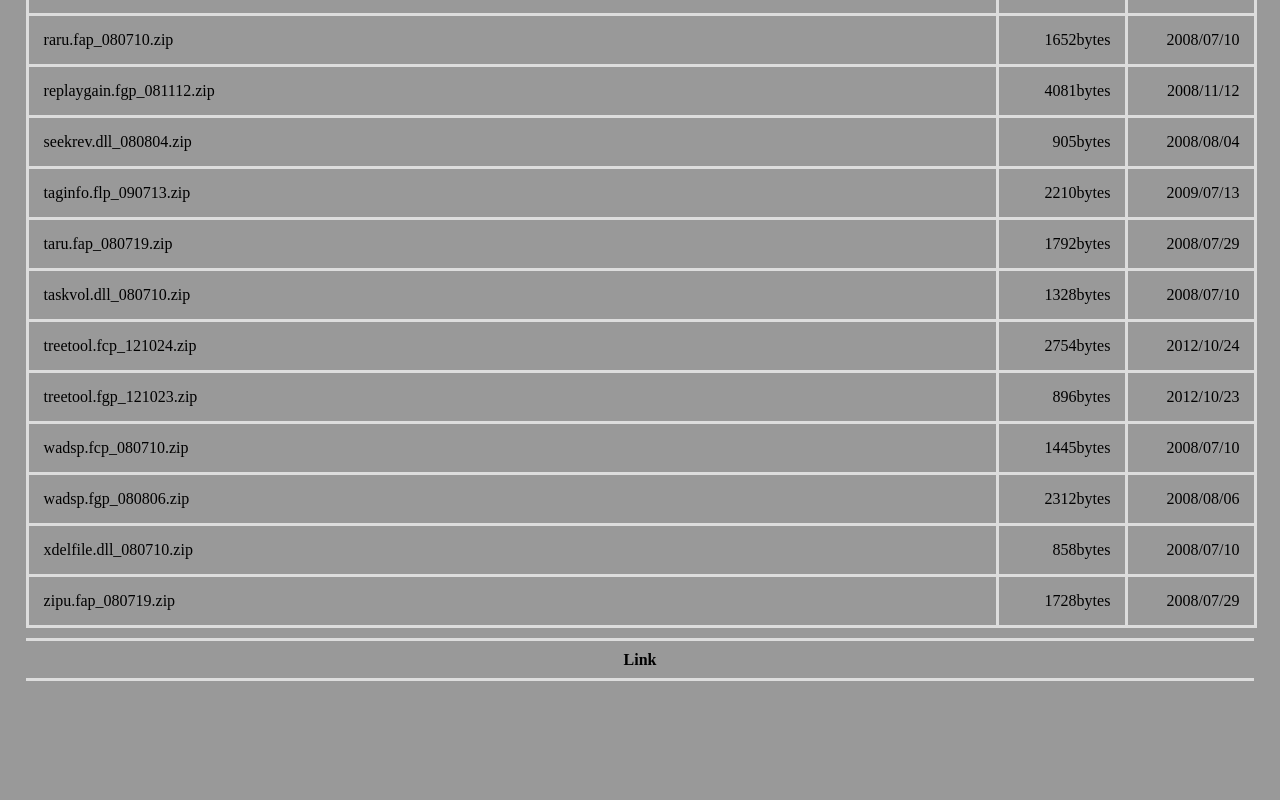
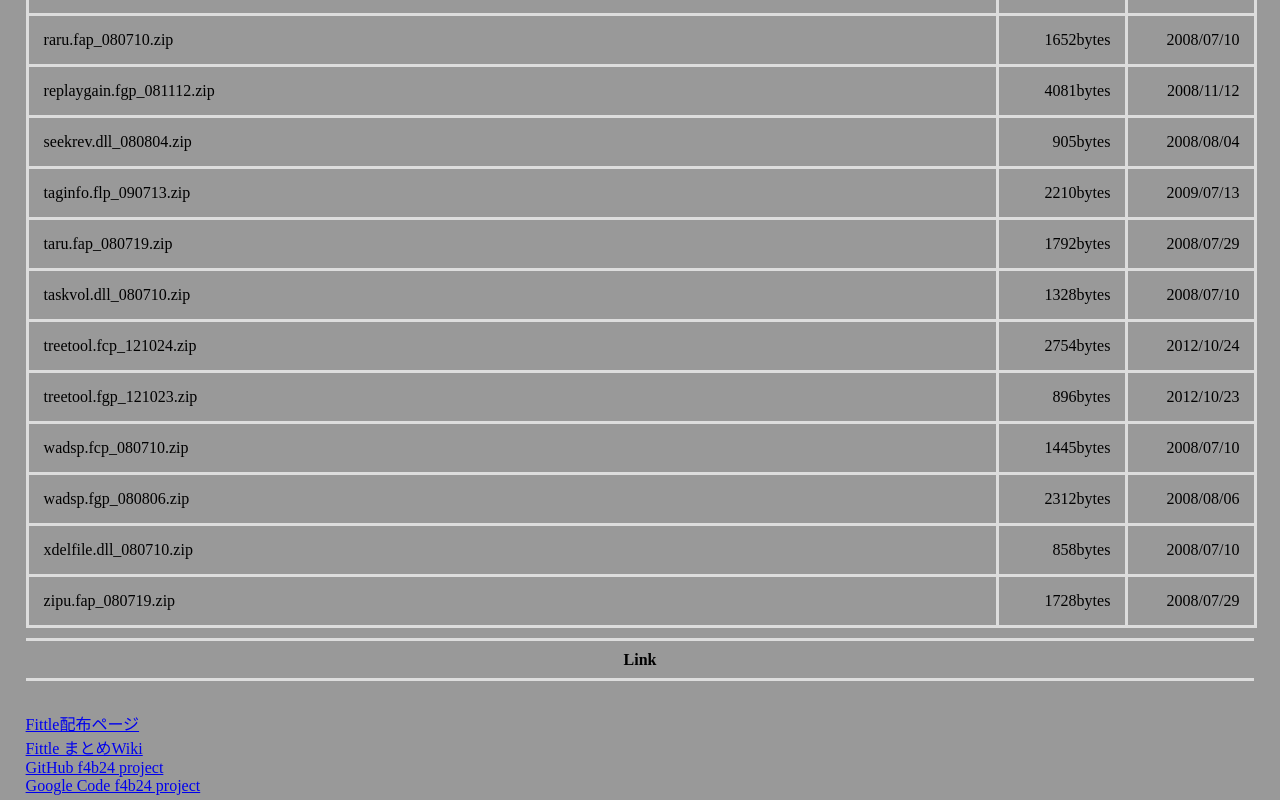
Before and after one commit to amugok/amugok.github.io, a plain HTML site: page f4b24/index.html in a window 1280 px wide. Shown: the part 1385-2185 px from the top of the page. Before the commit the page ends 2096 px from the top, so only its background shows below. Drawn offline with Linux system fonts and the light colour scheme.

Commit message:
missing link section

```diff
--- a/f4b24/index.html
+++ b/f4b24/index.html
@@ -3227,6 +3227,15 @@
 </div>
 </div>
 
+<a href="http://hp.vector.co.jp/authors/VA039869/">Fittle配布ページ</a>
+<br>
+<a href="http://www9.atwiki.jp/fittle/">Fittle まとめWiki</a>
+<br>
+<a href="https://github.com/amugok/f4b24">GitHub f4b24 project</a>
+<br>
+<a href="https://code.google.com/p/f4b24/">Google Code f4b24 project</A>
+<br>
+
 </div>
 
 </body>
```
